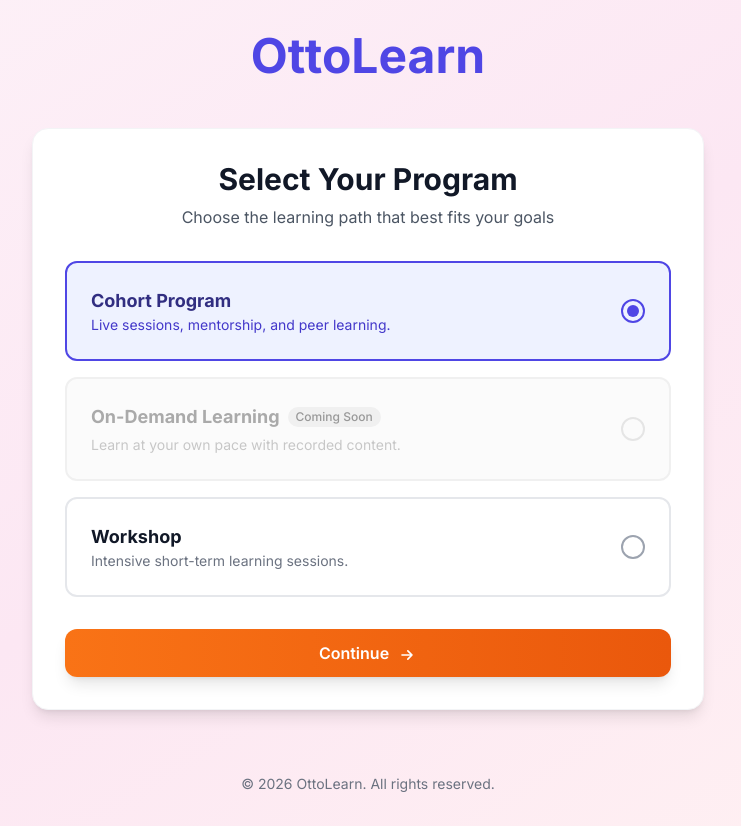
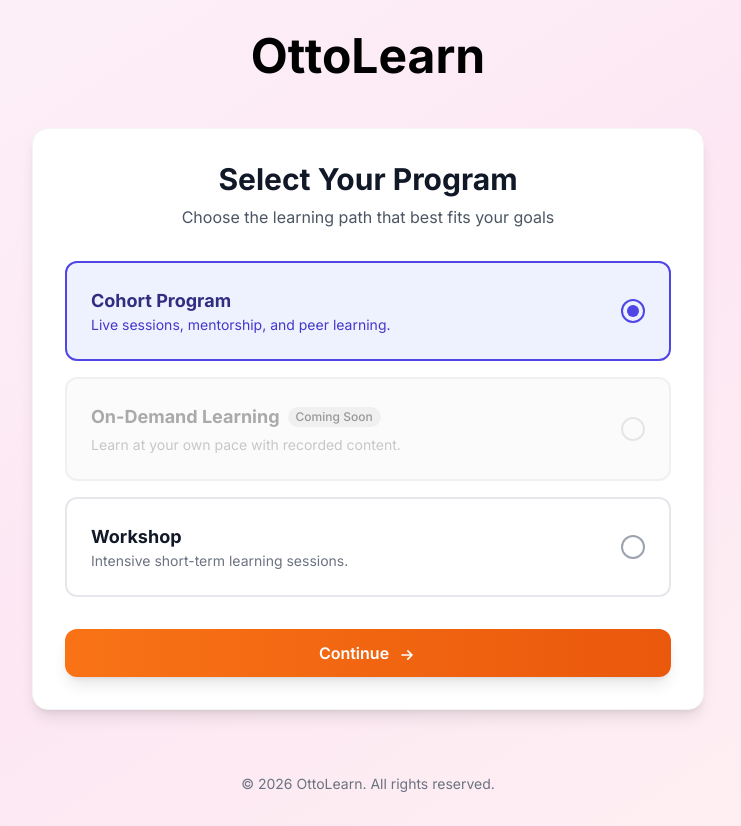
Before and after one commit to meesalasiddhartha/Regestration-Page, a React (Vite) app: page / in a window 1280 px wide. Shown: the whole page, without its empty margins (272-1013 px from the left). Built offline with nearby package versions, Linux system fonts and the light colour scheme; no server answers.

Commit message:
registraionv2

```diff
--- a/src/App.tsx
+++ b/src/App.tsx
@@ -61,7 +61,7 @@ function App() {
             <div className="container mx-auto px-4 py-8 max-w-4xl">
                 {/* Header */}
                 <div className="text-center mb-8">
-                    <h1 className="text-4xl md:text-5xl font-bold text-indigo-600 mb-3">
+                    <h1 className="text-4xl md:text-5xl font-bold text-black mb-3">
                         OttoLearn
                     </h1>
                 </div>
```
